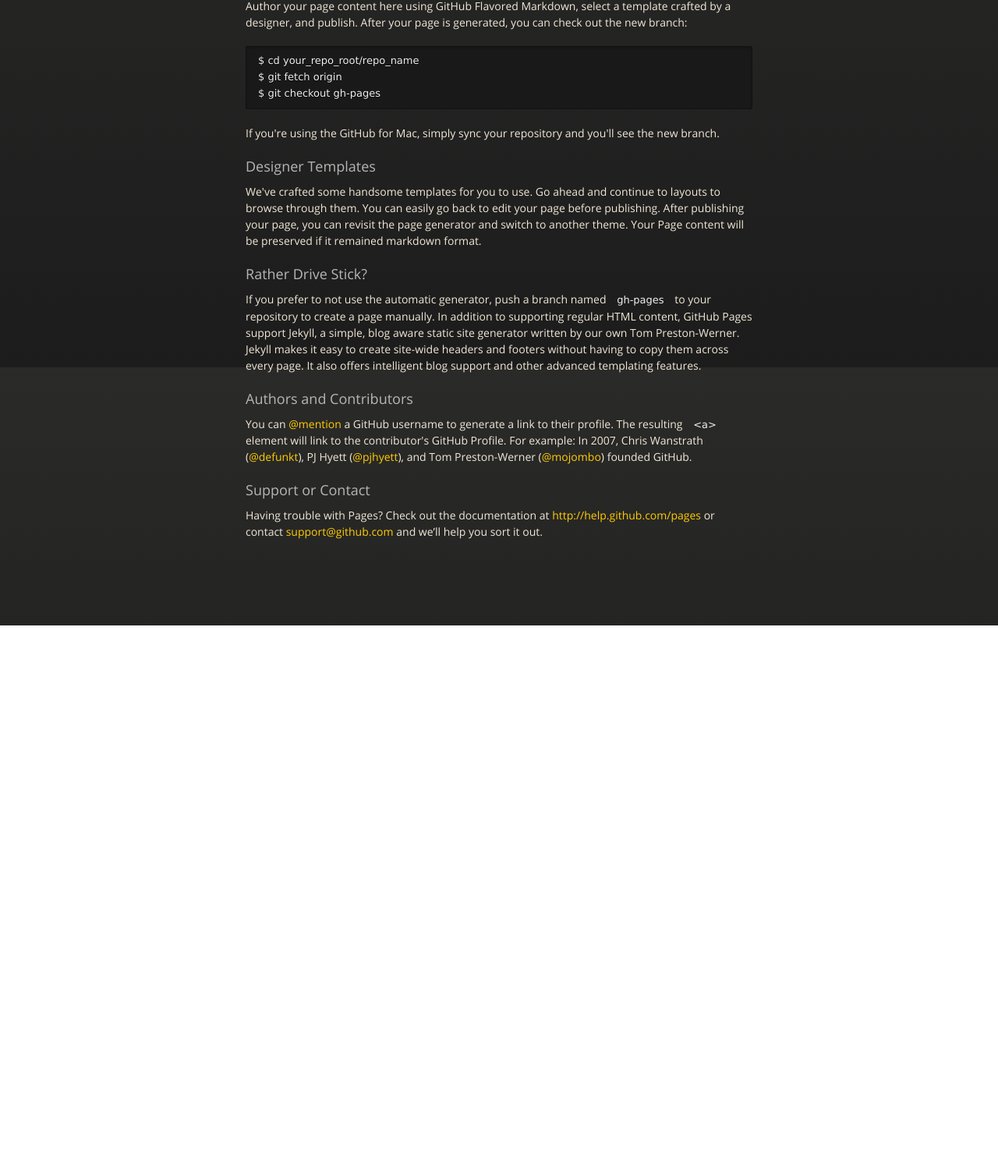
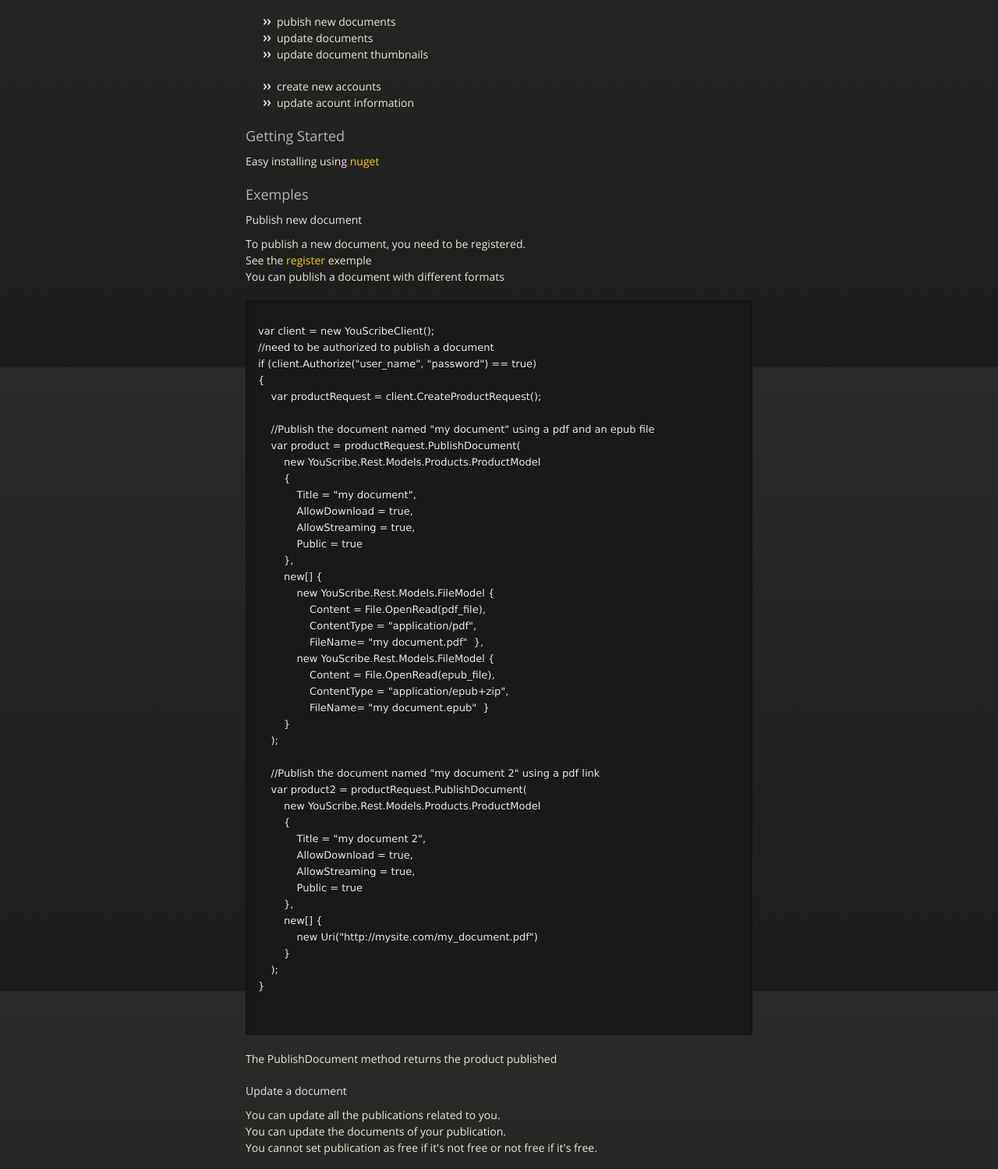
Before and after one commit to Youscribe/YouscribeNet, a plain HTML site: page index.html in a window 1280 px wide. Shown: the part 329-1828 px from the top of the page at 78% size. Before the commit the page ends 1131 px from the top, so only its background shows below. Drawn offline with nearby package versions, Linux system fonts and the light colour scheme.

Commit message:
Update index page

```diff
--- a/index.html
+++ b/index.html
@@ -15,7 +15,6 @@
     <link rel="stylesheet" href="stylesheets/ie.css">
     <![endif]-->
     <meta name="viewport" content="width=device-width, initial-scale=1, user-scalable=no">
-
 </head>
 <body>
     <div id="header">
@@ -25,7 +24,8 @@
             <li class="downloads"><a href="https://github.com/Youscribe/YouscribeNet/tarball/master">TAR</a></li>
             <li class="title">DOWNLOADS</li>
         </nav>
-      </div><!-- end header -->
+    </div>
+    <!-- end header -->
 
     <div class="wrapper">
 
@@ -38,36 +38,151 @@
                 <span class="credits right">Hosted on GitHub Pages &mdash; Theme by <a href="http://twitter.com/#!/michigangraham">mattgraham</a></span>
             </div>
 
-        <h3>Welcome to GitHub Pages.</h3>
+            <h3>YouScribeNet</h3>
 
-<p>This automatic page generator is the easiest way to create beautiful pages for all of your projects. Author your page content here using GitHub Flavored Markdown, select a template crafted by a designer, and publish. After your page is generated, you can check out the new branch:</p>
+            <p>YouScribeNet is a .NET REST client to manage accounts and publications</p>
+            <ul>
+                <li>pubish new documents
+                </li>
+                <li>update documents
+                </li>
+                <li>update document thumbnails
+                </li>
+            </ul>
+            <ul>
+                <li>create new accounts
+                </li>
+                <li>update acount information
+                </li>
+            </ul>
 
-<pre><code>$ cd your_repo_root/repo_name
-$ git fetch origin
-$ git checkout gh-pages
-</code></pre>
+            <h3>Getting Started</h3>
+            <p>Easy installing using <a href="http://nuget.org/packages/YouScribe.Rest">nuget</a></p>
+            <!-- <h3>Overview</h3>
+            <p>
+                The main classe is YouScribeClient.<br />
 
-<p>If you're using the GitHub for Mac, simply sync your repository and you'll see the new branch.</p>
+            </p>-->
+            <h3>Exemples</h3>
+            <div>
+                <h4>Publish new document</h4>
+                <div id="publish">
+                    <p>
+                        To publish a new document, you need to be registered.
+                        <br />
+                        See the <a href="#register">register</a> exemple
+                        <br />
+                        You can publish a document with different formats
+                    </p>
+                    <pre>
+                    <code>
+var client = new YouScribeClient();
+//need to be authorized to publish a document
+if (client.Authorize("user_name", "password") == true)
+{
+    var productRequest = client.CreateProductRequest();
 
-<h3>Designer Templates</h3>
+    //Publish the document named "my document" using a pdf and an epub file
+    var product = productRequest.PublishDocument(
+        new YouScribe.Rest.Models.Products.ProductModel
+        {
+            Title = "my document",
+            AllowDownload = true,
+            AllowStreaming = true,
+            Public = true
+        },
+        new[] {
+            new YouScribe.Rest.Models.FileModel {
+                Content = File.OpenRead(pdf_file),
+                ContentType = "application/pdf",
+                FileName= "my document.pdf"  },
+            new YouScribe.Rest.Models.FileModel {
+                Content = File.OpenRead(epub_file),
+                ContentType = "application/epub+zip",
+                FileName= "my document.epub"  }
+        }
+    );
 
-<p>We've crafted some handsome templates for you to use. Go ahead and continue to layouts to browse through them. You can easily go back to edit your page before publishing. After publishing your page, you can revisit the page generator and switch to another theme. Your Page content will be preserved if it remained markdown format.</p>
+    //Publish the document named "my document 2" using a pdf link
+    var product2 = productRequest.PublishDocument(
+        new YouScribe.Rest.Models.Products.ProductModel
+        {
+            Title = "my document 2",
+            AllowDownload = true,
+            AllowStreaming = true,
+            Public = true
+        },
+        new[] {
+            new Uri("http://mysite.com/my_document.pdf")
+        }
+    );
+}
+                    </code>
+                </pre>
+                    <p>The PublishDocument method returns the product published</p>
+                </div>
+            </div>
+            <div id="update_document">
+                <h4>Update a document</h4>
+                <p>
+                    You can update all the publications related to you.<br />
+                    You can update the documents of your publication.<br />
+                    You cannot set publication as free if it's not free or not free if it's free.<br />
+                </p>
+                 <pre>
+                    <code>
+var client = new YouScribeClient();
+//need to be authorized to update a document
+if (client.Authorize("user_name", "password") == true)
+{
+    var productRequest = client.CreateProductRequest();
 
-<h3>Rather Drive Stick?</h3>
+    //Update a product to private and upload a new pdf file
+    //productId represent the id of the product published (ProductModel.Id)
+    var ok = productRequest.UpdateDocument(productId,
+        new YouScribe.Rest.Models.Products.ProductUpdateModel
+        {
+            Public = false
+        },
+        new[] { new YouScribe.Rest.Models.FileModel {
+            Content = File.OpenRead(updateFile),
+            ContentType = "application/pdf",
+            FileName = "my document2.pdf" } }
+    );
+}
+                    </code>
+                </pre>
+            </div>
+            <div id="register">
+                <h4>Register new account</h4>
+                <p>
+                    To register an account we need a valid email, a user name and a password.
+                    <br />
+                    The user name has to be an alphanumeric string with no space.
+                    <br />
+                    The characters "." and "_" are allowed.
+                </p>
+                <pre>
+                    <code>
+var client = new YouScribeClient();
+var accountRequest = client.CreateAccountRequest();
+var account = accountRequest.Create(
+    new YouScribe.Rest.Models.Accounts.AccountModel
+    {
+        UserName = "user_name",
+        Email = "your@email.com",
+        Password = "****"
+    }
+);</code>
+                </pre>
+                <p>
+                    The Create method returns the account created if successful.
+                </p>
+            </div>
 
-<p>If you prefer to not use the automatic generator, push a branch named <code>gh-pages</code> to your repository to create a page manually. In addition to supporting regular HTML content, GitHub Pages support Jekyll, a simple, blog aware static site generator written by our own Tom Preston-Werner. Jekyll makes it easy to create site-wide headers and footers without having to copy them across every page. It also offers intelligent blog support and other advanced templating features.</p>
-
-<h3>Authors and Contributors</h3>
-
-<p>You can <a href="https://github.com/blog/821" class="user-mention">@mention</a> a GitHub username to generate a link to their profile. The resulting <code>&lt;a&gt;</code> element will link to the contributor's GitHub Profile. For example: In 2007, Chris Wanstrath (<a href="https://github.com/defunkt" class="user-mention">@defunkt</a>), PJ Hyett (<a href="https://github.com/pjhyett" class="user-mention">@pjhyett</a>), and Tom Preston-Werner (<a href="https://github.com/mojombo" class="user-mention">@mojombo</a>) founded GitHub.</p>
-
-<h3>Support or Contact</h3>
-
-<p>Having trouble with Pages? Check out the documentation at <a href="http://help.github.com/pages">http://help.github.com/pages</a> or contact <a href="mailto:support@github.com">support@github.com</a> and we’ll help you sort it out.</p>
         </section>
 
     </div>
     <!--[if !IE]><script>fixScale(document);</script><![endif]-->
-
 </body>
 </html>
```
Lines whose indentation alone changed are shown as unchanged.
